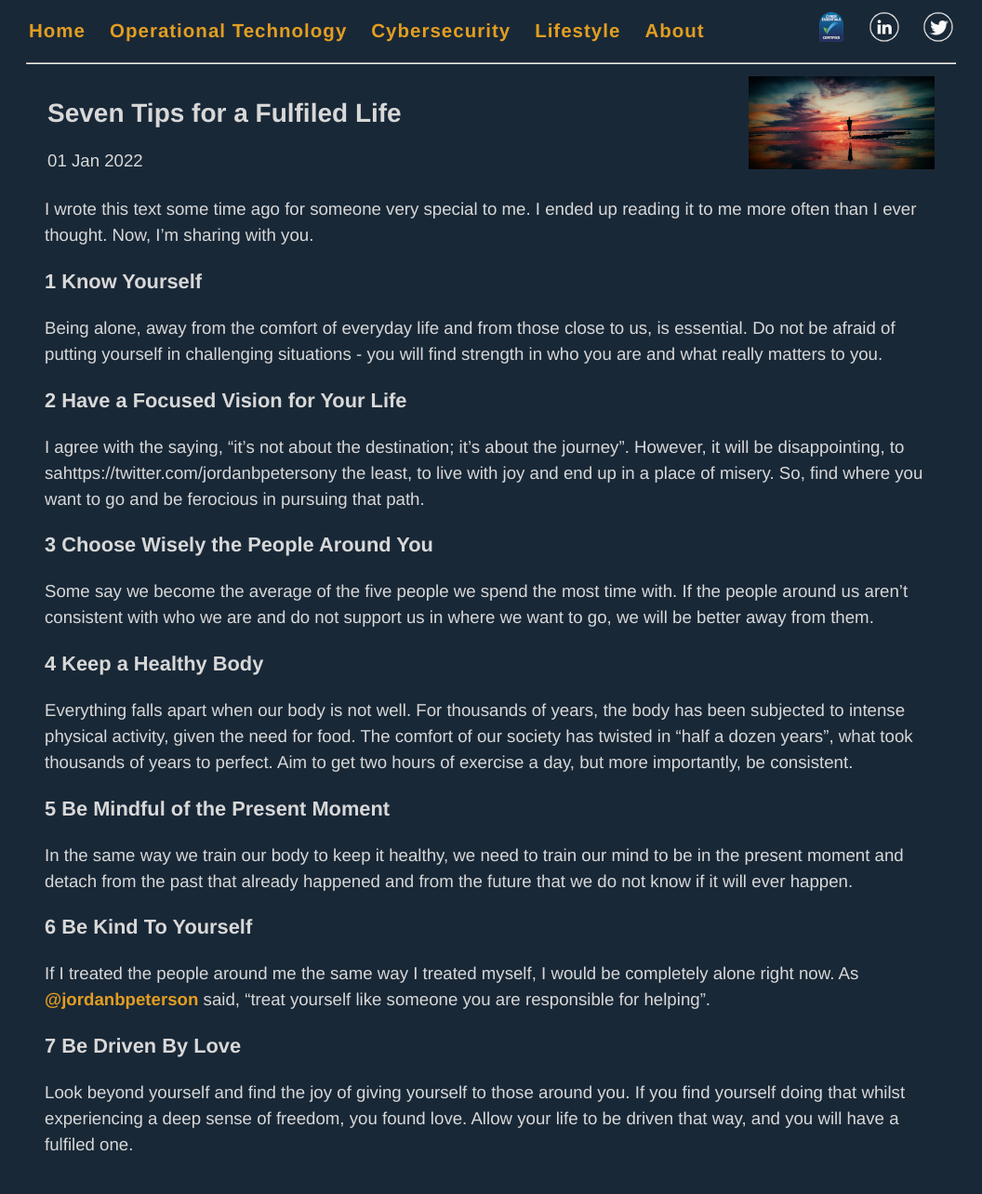
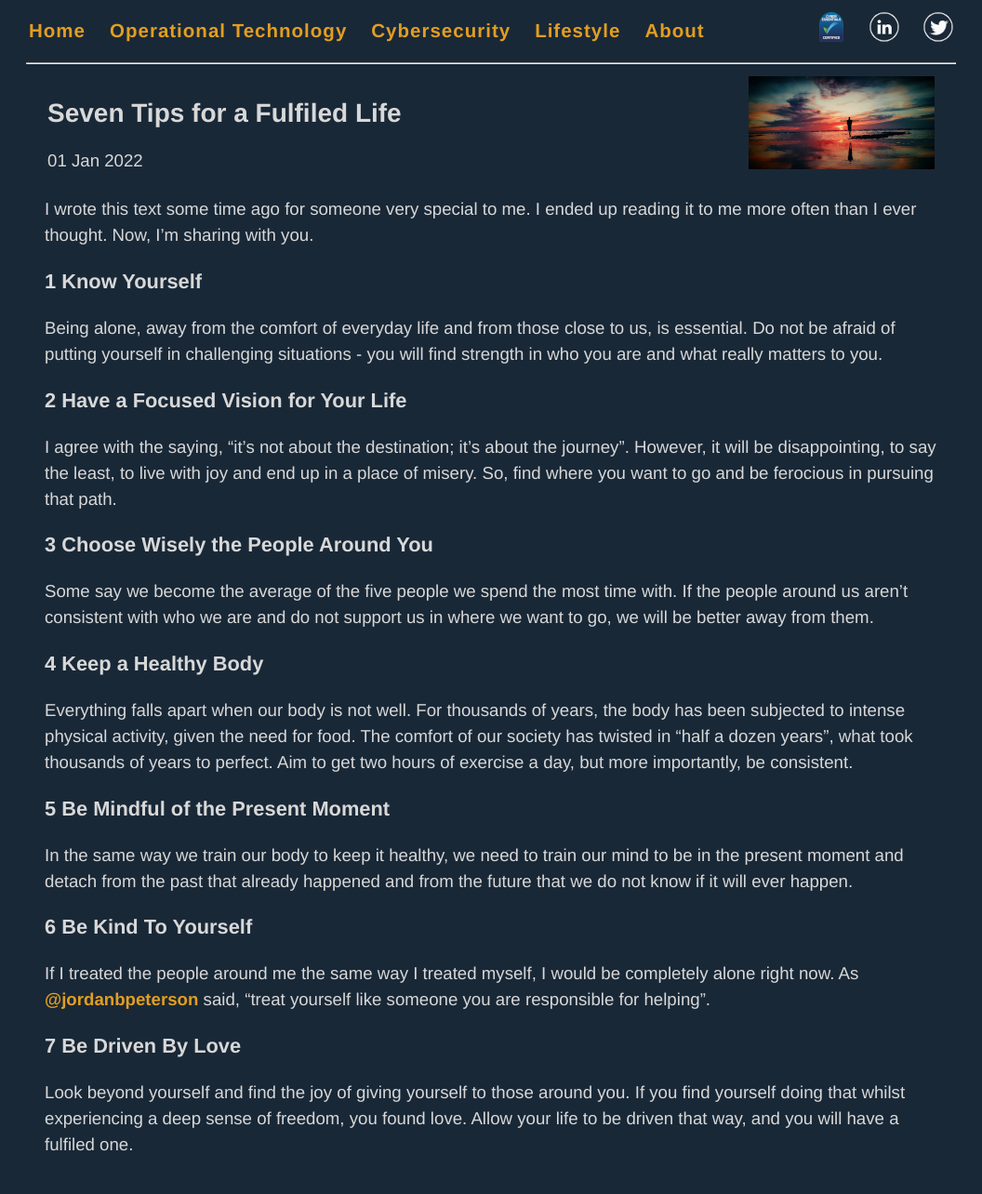
Before and after one commit to hardpath/hardpath.github.io, a Jekyll site: the page built from _posts/2022-01-01-seven-tips-fulfiled-life.md, in a window 1280 px wide. Shown: the whole page at 93% size, without its empty margins (112-1168 px from the left). Built offline with Jekyll 4.4.1, drawn with Linux system fonts in a browser that asks for light colours.

Commit message:
Correction on 2022-01-01 post

```diff
--- a/_posts/2022-01-01-seven-tips-fulfiled-life.md
+++ b/_posts/2022-01-01-seven-tips-fulfiled-life.md
@@ -21,7 +21,7 @@ you will find strength in who you are and what really matters to you.
 
 ### 2 Have a Focused Vision for Your Life
 I agree with the saying, "it's not about the destination; it's about the
-journey". However, it will be disappointing, to sahttps://twitter.com/jordanbpetersony the least, to live with joy
+journey". However, it will be disappointing, to say the least, to live with joy
 and end up in a place of misery. So, find where you want to go and be ferocious
 in pursuing that path.
 
```
